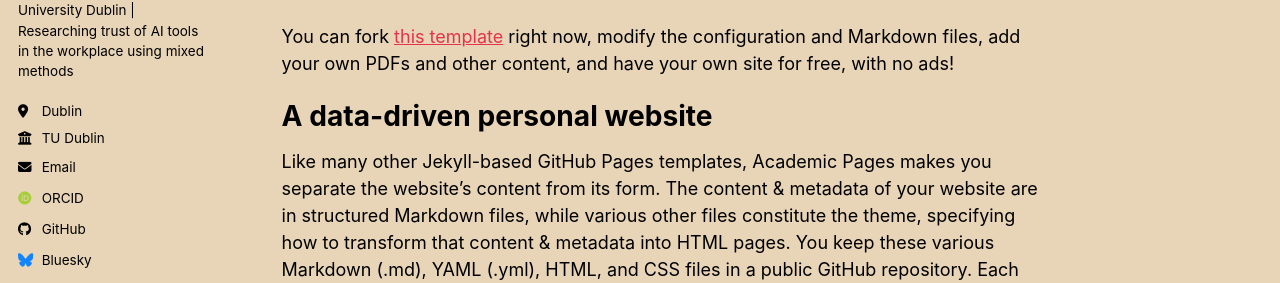
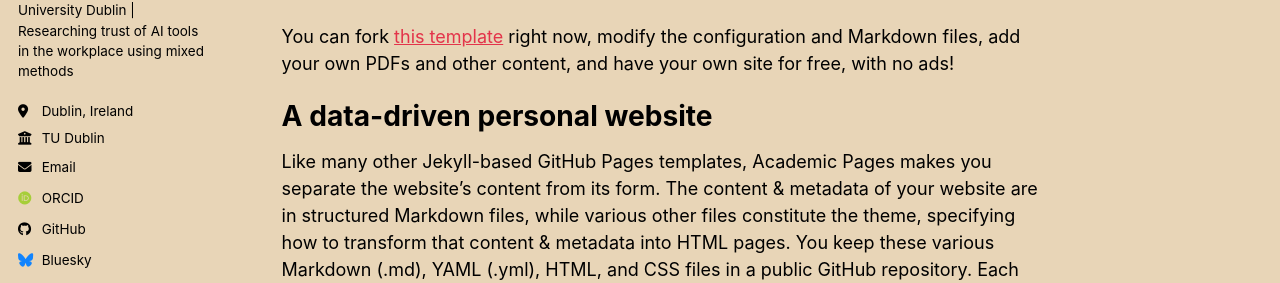
Before and after one commit to liz-darnell/liz-darnell.github.io, a Jekyll site: the page built from _pages/about.md, in a window 1280 px wide. Shown: the part 388-671 px from the top of the page. Built offline with Jekyll 4.4.1, drawn with Linux system fonts in a browser that asks for light colours; some web fonts are replaced; a script bundle is joined from its source files by our own code; library files that are not in the unit come from our copies.

Commit message:
Update _config.yml

```diff
--- a/_config.yml
+++ b/_config.yml
@@ -27,7 +27,7 @@ author:
   name             : "Liz Darnell"
   pronouns         : "she/her"
   bio              : "PhD Candidate in Computer Science at Technological University Dublin | Researching trust of AI tools in the workplace using mixed methods"
-  location         : "Dublin"
+  location         : "Dublin, Ireland"
   employer         : "TU Dublin"
   uri              : # URL
   email            : "elizabeth.g.darnell@mytudublin.ie"
```
